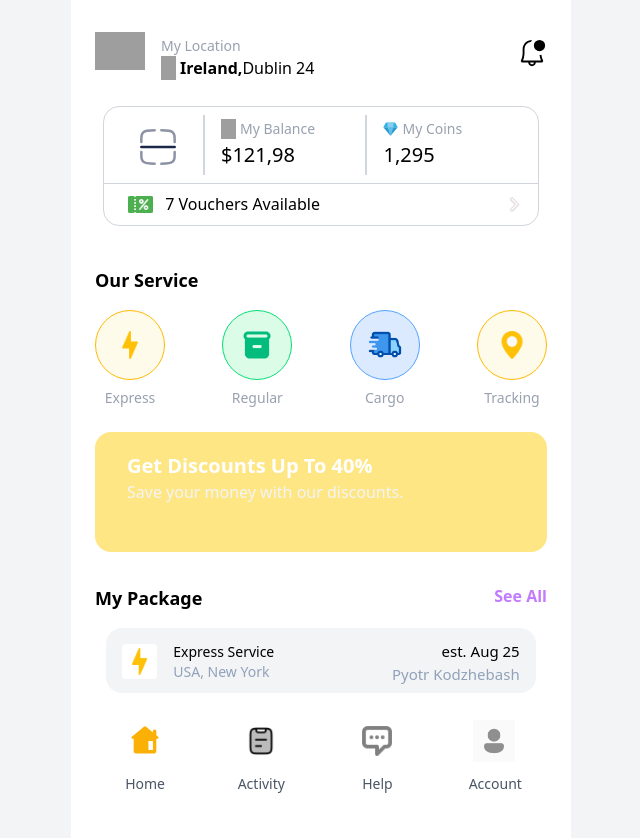
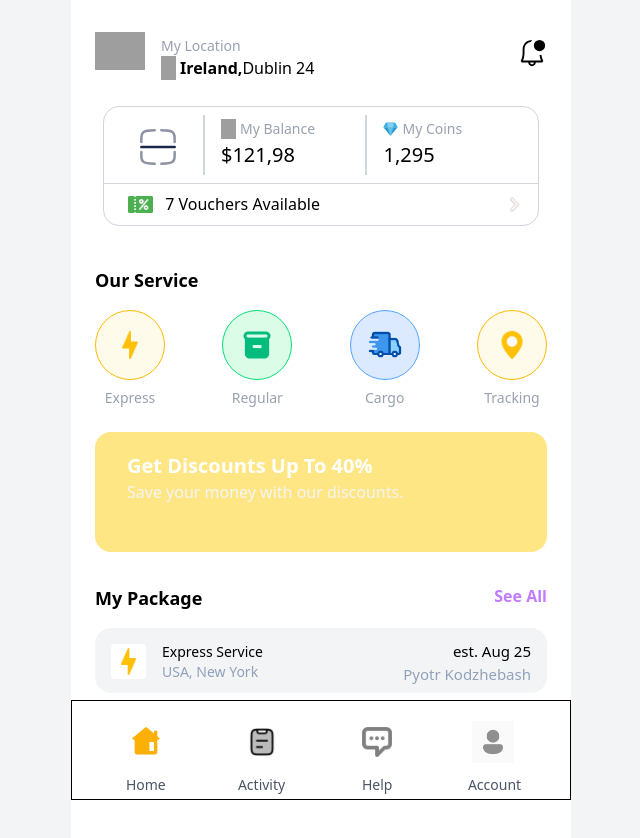
Before and after one commit to erayushs/new-assignment, a React (Vite) app: page /dashboard in a window 1280 px wide. Shown: the top 838 px of the page, without its empty margins (319-959 px from the left). Built offline with nearby package versions, Linux system fonts and the light colour scheme; grey boxes are pictures that could not be loaded.

Commit message:
adjusted fixed width

```diff
--- a/src/pages/Dashboard.tsx
+++ b/src/pages/Dashboard.tsx
@@ -18,8 +18,8 @@ import account from "../../public/account.png";
 const Dashboard = () => {
   return (
     <div className="flex w-screen items-center justify-center bg-gray-100 overflow-hidden">
-      <div className="lg:w-[500px] w-full bg-white p-2 relative">
-        <div className="w-full h-[100px] fixed bottom-0 left-1/2 transform -translate-x-1/2 lg:w-[500px] bg-white">
+      <div className="lg:w-[500px] w-full bg-white p-2 relative ">
+        <div className="w-full h-[100px] border fixed bottom-0 left-1/2 transform -translate-x-1/2 lg:w-[500px] bg-white">
           <div className="flex p-4 justify-around">
             <div className="">
               <div className="w-[50px] h-[50px] rounded-md">
@@ -176,7 +176,7 @@ const Dashboard = () => {
             </div>
 
             <div className="mt-4 flex flex-col gap-4 pb-20">
-              <div className="w-[95%] bg-gray-100 h-[65px] mx-auto rounded-2xl p-4">
+              <div className="w-full bg-gray-100 h-[65px] mx-auto rounded-2xl p-4">
                 <div className="flex justify-between">
                   <div className="flex gap-4">
                     <div className=" w-[35px] h-[35px]">
@@ -198,7 +198,7 @@ const Dashboard = () => {
                   </div>
                 </div>
               </div>
-              <div className="w-[95%] bg-gray-100 h-[65px] mx-auto rounded-2xl p-4">
+              <div className="w-full bg-gray-100 h-[65px] mx-auto rounded-2xl p-4">
                 <div className="flex justify-between">
                   <div className="flex gap-4">
                     <div className=" w-[35px] h-[35px] ">
```
